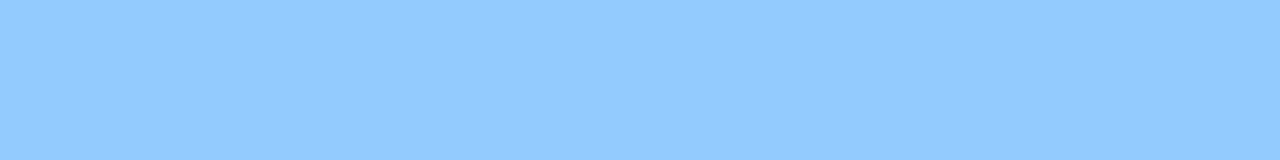
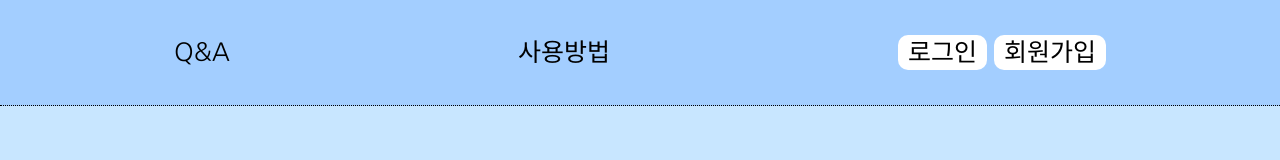
Before and after one commit to Kyoungjun0124/my-website, a plain HTML site: page index.html in a window 1280 px wide. Drawn offline with Linux system fonts and the light colour scheme.

Commit message:
create nav

```diff
--- a/css/style.css
+++ b/css/style.css
@@ -1,4 +1,47 @@
+@import url('https://fonts.googleapis.com/css2?family=Black+Han+Sans');
+@import url('https://fonts.googleapis.com/css2?family=Open+Sans:wght@500&display=swap');
+@import url('https://fonts.googleapis.com/css2?family=Nanum+Gothic&display=swap');
 @import "reset.css";
+
 body {
-    background-color: rgb(146, 204, 255);
+    background-color: rgb(200, 230, 255);
+    display: flex;
+    justify-content: center;
+    font-family: 'Black Han Sans', sans-serif;
 }
+.header {
+    font-size: 60px;
+    color: white;
+    text-align: center;
+    line-height: 60px;
+}
+.nav__list{
+    display: flex;
+    justify-content: space-around;
+}
+.nav {
+    display: flex;
+    align-items: center;
+    width: 100vw;
+    padding: 40px 30px;
+    background-color: rgb(163, 206, 255);
+    display: block;
+    font-family: 'Nanum Gothic', sans-serif;
+    border-bottom: 1px dotted black;
+
+}
+.nav__btn {
+    font-size: 25px;
+}
+.nav__nomal-btn{
+    text-decoration: none;
+    color: black;
+}
+.nav__join-login-btn {
+    background-color: white;
+    color: black;
+    padding: 5px 10px;
+    font-size: 20;
+    text-decoration: none;
+    border-radius: 10px;
+}
--- a/index.html
+++ b/index.html
@@ -1,9 +1,28 @@
 <!DOCTYPE html>
 <html>
   <head>
+    <meta charset="UTF-8" />
     <link rel="stylesheet" href="css/style.css" />
-    <meta charset="UTF-8" />
-    <title>GetGif</title>
+    <title>GitGet</title>
   </head>
-  <body></body>
+  <body>
+    <nav class="nav">
+      <ul class="nav__list">
+        <li class="nav__btn">
+          <a href="#" class="nav__nomal-btn">Q&A</a>
+        </li>
+        <li class="nav__btn">
+          <a href="#" class="nav__nomal-btn">사용방법</a>
+        </li>
+        <li class="nav__btn">
+          <a href="#" class="nav__join-login-btn">로그인</a href="#">
+          <a href="#" class="nav__join-login-btn">회원가입</a href="">
+        </li>
+      </ul>
+    </nav>
+    <!-- <header class="header">
+      모든 GIF 이미지를 무료로<br />
+      사용해 보세요
+    </header> -->
+  </body>
 </html>
```
